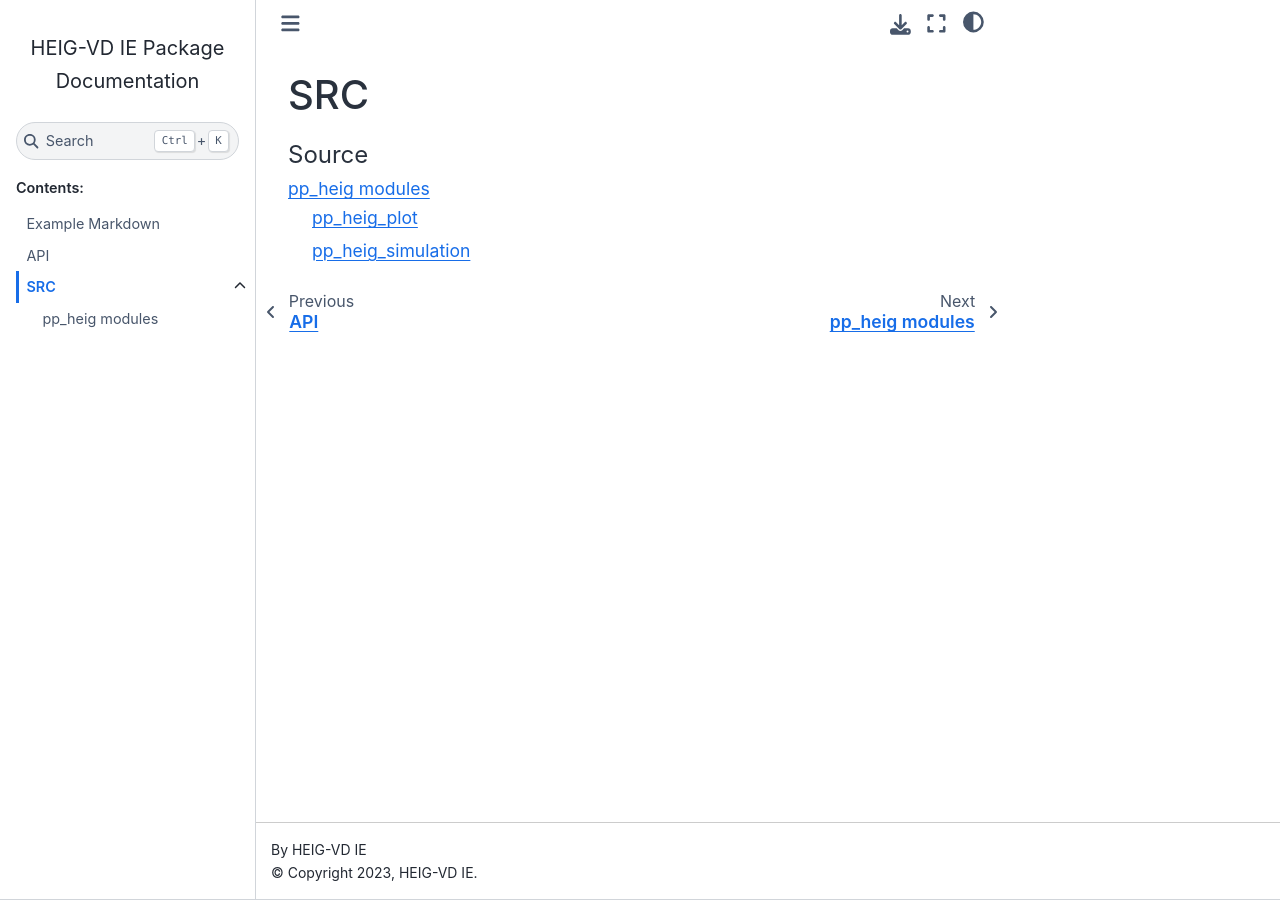
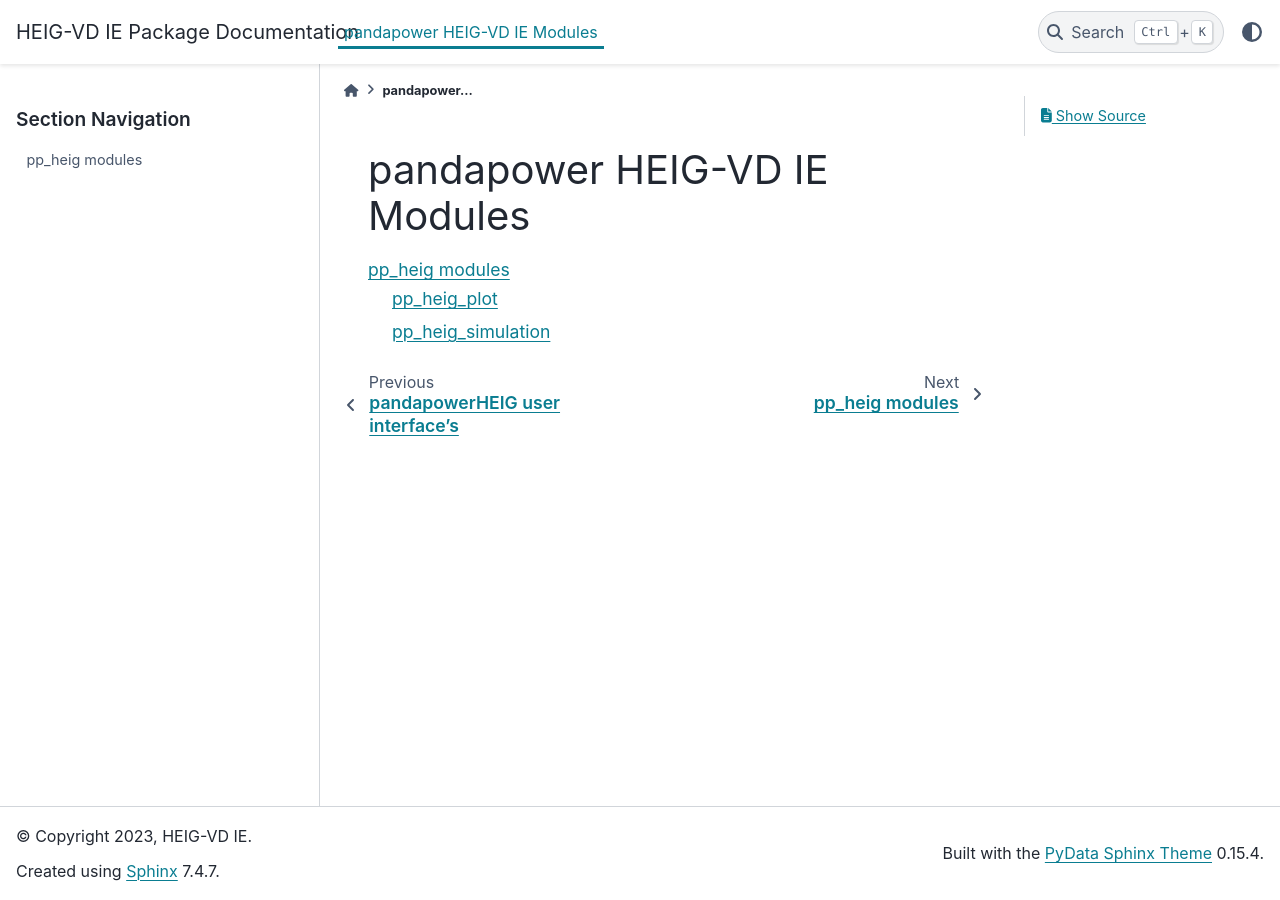
Before and after one commit to heig-vd-ie/pandapower-heig-ui, a Sphinx documentation site: the page built from docs/modules.rst, in a window 1280 px wide. Built offline with Sphinx 7.4.7 and the PyData theme 0.15.4, drawn with Linux system fonts in a browser that asks for light colours.

Commit message:
Update conf.py and requirements.txt

```diff
--- a/docs/conf.py
+++ b/docs/conf.py
@@ -70,21 +70,23 @@
 # The theme to use for HTML and HTML Help pages.  See the documentation for a list of builtin themes
 # More themes can be found there: https://sphinx-themes.org/#themes
 # html_theme = 'sphinx_rtd_theme'
-# html_theme = 'alabaster'
-html_theme = 'sphinx_book_theme'
+# html_theme = 'sphinx_book_theme'
+# html_theme = 'sphinx_material'
 # html_theme = 'piccolo_theme'
-html_theme_options = {
-    # 'logo_only': True,
-    # 'display_version': True,
-    # 'prev_next_buttons_location': 'bottom',
-    # 'style_external_links': True,
-    # Toc options
-    # 'collapse_navigation': False,
-    # 'sticky_navigation': False,
-    # 'navigation_depth': 3,
-    # 'includehidden': True,
-    # 'titles_only': False
-}
+# html_theme = 'furo'
+html_theme = 'pydata_sphinx_theme'
+# html_theme_options = {
+#     'logo_only': True,
+#     'display_version': True,
+#     'prev_next_buttons_location': 'bottom',
+#     'style_external_links': True,
+#     Toc options
+#     'collapse_navigation': False,
+#     'sticky_navigation': False,
+#     'navigation_depth': 3,
+#     'includehidden': True,
+#     'titles_only': False
+# }
 # To generate a GitHub link into your SPHINX documentation:
 # https://stackoverflow.com/questions/62904172/how-do-i-replace-view-page-source-with-edit-on-github-links-in-sphinx-rtd-th
 # html_context = {
--- a/docs/index.rst
+++ b/docs/index.rst
@@ -11,15 +11,12 @@
 This package is built on top of **panda**power `library <https://pandapower.readthedocs.io/en/v2.13.1/index.html>`_.
 It has been developed help students using simple functions in order to create simple power system models.
 
-Please refer to the main
+Please refer to the main GitHub repo for this `project <https://github.com/heig-vd-iese/rht>`_.
 
 .. toctree::
    :maxdepth: 2
    :caption: Contents:
 
-
-   markdowntest
-   api
    modules
 
 Indices and tables
--- a/docs/modules.rst
+++ b/docs/modules.rst
@@ -1,8 +1,7 @@
-SRC
-===
+pandapower HEIG-VD IE Modules
+==============================
 
 .. toctree::
    :maxdepth: 4
-   :caption: Source
 
    src
--- a/requirements.txt
+++ b/requirements.txt
@@ -60,6 +60,9 @@
 myst-parser
 sphinx-rtd-theme
 sphinx-book-theme
+furo
+pydata-sphinx-theme
+sphinx-material
 piccolo-theme
 sphinx-copybutton
 sphinxcontrib-applehelp
```
Also changed, not shown: docs/src.rst (+4 -4 lines), 1 other file.
